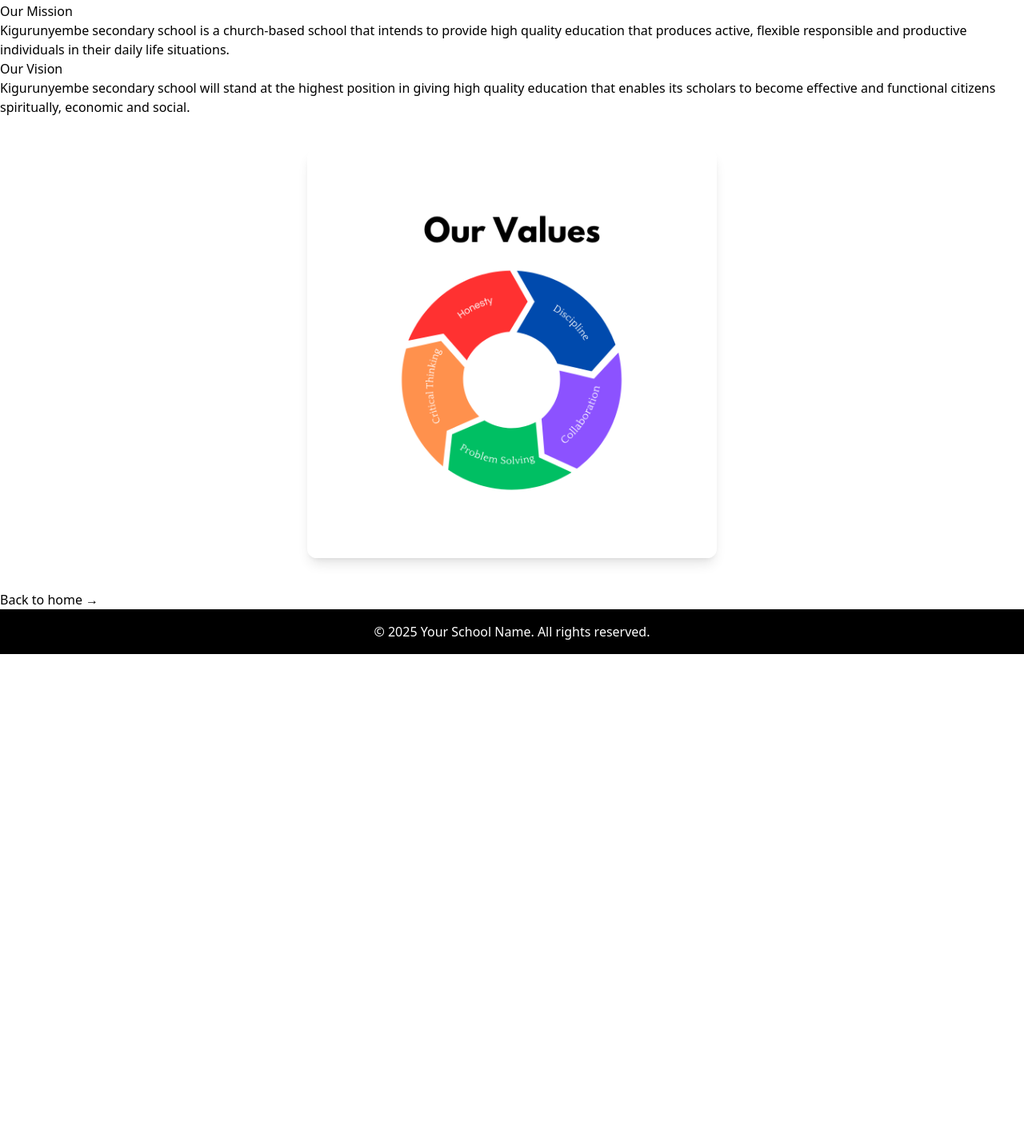
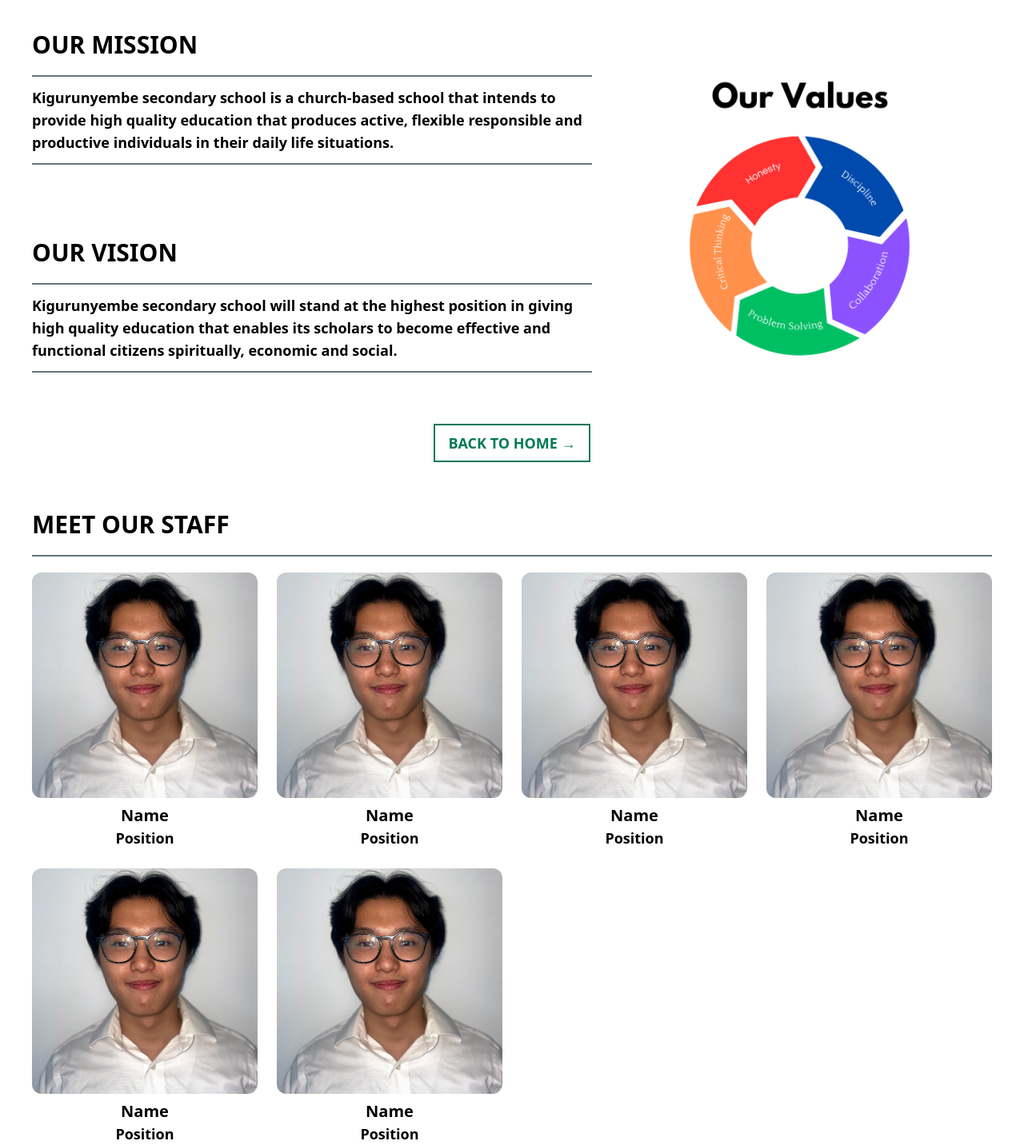
Before and after one commit to stevel419/SchoolWebsite, a React (Vite) app: page /About in a window 1280 px wide. Shown: the part 998-2430 px from the top of the page at 80% size. Before the commit the page ends 1816 px from the top, so only its background shows below. Built offline with nearby package versions, Linux system fonts and the light colour scheme.

Commit message:
Completed About Page

```diff
--- a/src/About.jsx
+++ b/src/About.jsx
@@ -1,50 +1,58 @@
 import { Link } from "react-router-dom";
 import Values from "./Values.jsx";
+import Staff from './Staff.jsx';
 
 function About() {
     return (
         <section>
             <section className="flex flex-col pt-20 px-10">
                 <h2 className="uppercase font-bold text-3xl py-5 border-b-2 border-gray-500">Our History</h2>
-                <p className="text-lg py-2 font-semibold">
+                <p className="text-lg py-3 font-semibold">
                 Kigurunyembe Secondary School, located in Morogoro, owned by the Catholic Diocese of Morogoro,
                 Tanzania, traces its roots back to 1974. The inception of the school was inspired by the late
                 Fr. J. Franken, who at the time was the Principal of Kigurunyembe Teachers College, currently known
                 as Morogoro Teachers College, Fr Norbert Mpande who is currently working at the Cathedral.
                 </p>
-                <p className="text-lg py-2 font-semibold border-b-2 border-gray-500">
+                <p className="text-lg py-3 font-semibold border-b-2 border-gray-500">
                 Fr. Franken's vision was to provide quality secondary education to the youth of Morogoro
                 and its surrounding regions. His dedication to education and community development laid the
                 foundation for what would become a significant educational institution in the area. The school
                 initiated advanced level wing in 1984, with four combinations of HGE, HGL, HKL and EGM.
                 </p>
             </section>
-            <section className="w-full h-[30vh] md:h-[60vh] lg:h-[80vh] relative text-white flex items-center justify-center px-10 py-5">
+            <section className="w-full h-[40vh] md:h-[60vh] lg:h-[80vh] relative text-white flex items-center justify-center px-10 py-5">
                 <img
                     src="/schoolTempBackground.jpg"
                     alt="School background"
                     className="w-full h-full object-cover object-center"
                 />
             </section>
-            <section>
-                <div className="Mission">
-                    <h2>Our Mission</h2>
-                    <p>
+            <section className="flex flex-col lg:flex-row gap-5 px-10">
+                <div className="flex flex-col lg:w-[60%] gap-2">
+                    <div className="flex-1">
+                        <h2 className="font-bold text-3xl uppercase py-5 border-b-2 border-gray-500">Our Mission</h2>
+                        <p className="text-lg py-3 font-semibold border-b-2 border-gray-500">
                         Kigurunyembe secondary school is a church-based school that intends to provide high quality
                         education that produces active, flexible responsible and productive individuals in their daily life
                         situations.
                         </p>
                     </div>
-                <div className="Vision">
-                    <h2>Our Vision</h2>
-                    <p>
+                    <div className="flex-1">
+                        <h2 className="font-bold text-3xl uppercase py-5 border-b-2 border-gray-500">Our Vision</h2>
+                        <p className="text-lg py-3 font-semibold border-b-2 border-gray-500">
                         Kigurunyembe secondary school will stand at the highest position in giving high quality education
                         that enables its scholars to become effective and functional citizens spiritually, economic and social.
                         </p>
                     </div>
+                </div>
                 <Values />
             </section>
-            <Link to="/">Back to home →</Link>
+            <div className="flex justify-center pb-5">
+                <Link to="/" className="text-lg font-bold uppercase border-2 border-emerald-700 text-emerald-700 px-4 py-2 hover:underline hover:text-white hover:bg-emerald-700">
+                    Back to home →
+                </Link>
+            </div>
+            <Staff />
         </section>
     );
 }
--- /dev/null
+++ b/src/Staff.jsx
@@ -0,0 +1,65 @@
+function Staff() {
+    return (
+        <section className="px-10 py-10">
+            <h2 className="uppercase font-bold text-3xl pb-5 border-b-2 border-gray-500">Meet our staff</h2>
+            <div className="grid grid-cols-1 md:grid-cols-3 lg:grid-cols-4 gap-6 py-5">
+                <div>
+                    <img
+                        src="/staffTemplate.jpg"
+                        alt="Staff Member"
+                        className="w-full aspect-square object-cover rounded-xl mb-2"
+                    />
+                    <p className="text-xl font-bold text-center">Name</p>
+                    <p className="text-lg font-semibold text-center">Position</p>
+                </div>
+                <div>
+                    <img
+                        src="/staffTemplate.jpg"
+                        alt="Staff Member"
+                        className="w-full aspect-square object-cover rounded-xl mb-2"
+                    />
+                    <p className="text-xl font-bold text-center">Name</p>
+                    <p className="text-lg font-semibold text-center">Position</p>
+                </div>
+                <div>
+                    <img
+                        src="/staffTemplate.jpg"
+                        alt="Staff Member"
+                        className="w-full aspect-square object-cover rounded-xl mb-2"
+                    />
+                    <p className="text-xl font-bold text-center">Name</p>
+                    <p className="text-lg font-semibold text-center">Position</p>
+                </div>
+                <div>
+                    <img
+                        src="/staffTemplate.jpg"
+                        alt="Staff Member"
+                        className="w-full aspect-square object-cover rounded-xl mb-2"
+                    />
+                    <p className="text-xl font-bold text-center">Name</p>
+                    <p className="text-lg font-semibold text-center">Position</p>
+                </div>
+                <div>
+                    <img
+                        src="/staffTemplate.jpg"
+                        alt="Staff Member"
+                        className="w-full aspect-square object-cover rounded-xl mb-2"
+                    />
+                    <p className="text-xl font-bold text-center">Name</p>
+                    <p className="text-lg font-semibold text-center">Position</p>
+                </div>
+                <div>
+                    <img
+                        src="/staffTemplate.jpg"
+                        alt="Staff Member"
+                        className="w-full aspect-square object-cover rounded-xl mb-2"
+                    />
+                    <p className="text-xl font-bold text-center">Name</p>
+                    <p className="text-lg font-semibold text-center">Position</p>
+                </div>
+            </div>
+        </section>
+    );
+}
+
+export default Staff;
--- a/src/Values.jsx
+++ b/src/Values.jsx
@@ -2,11 +2,11 @@ import React from 'react';
 
 const Values = () => {
   return (
-    <div className="flex justify-center items-center py-10 px-4 bg-white">
+    <div className="lg:w-[40%] h-full flex justify-center">
       <img
         src="/valuesGraphic.png"
         alt="Core Values Graphic"
-        className="max-w-full md:max-w-lg h-auto shadow-lg rounded-xl"
+        className="max-w-full md:max-w-lg h-auto rounded-xl"
       />
     </div>
   );
```
Also changed, not shown: public/staffTemplate.jpg (added). Lines whose indentation alone changed are shown as unchanged.
